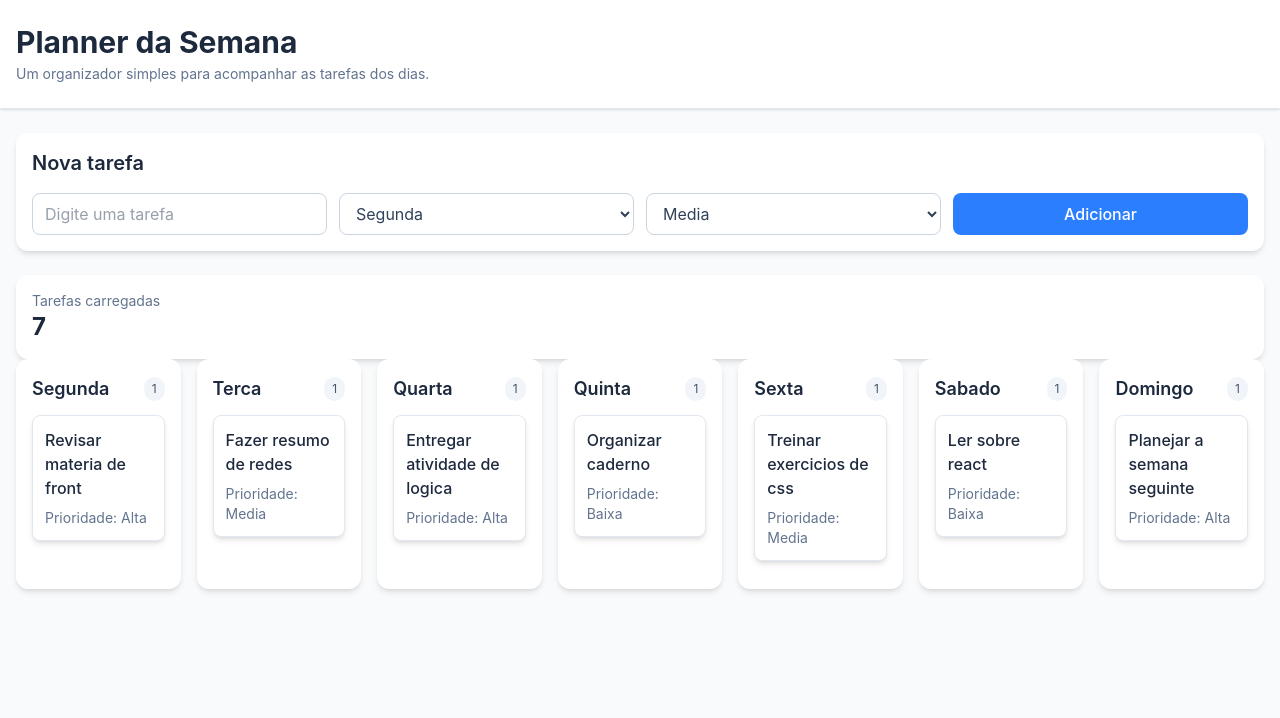
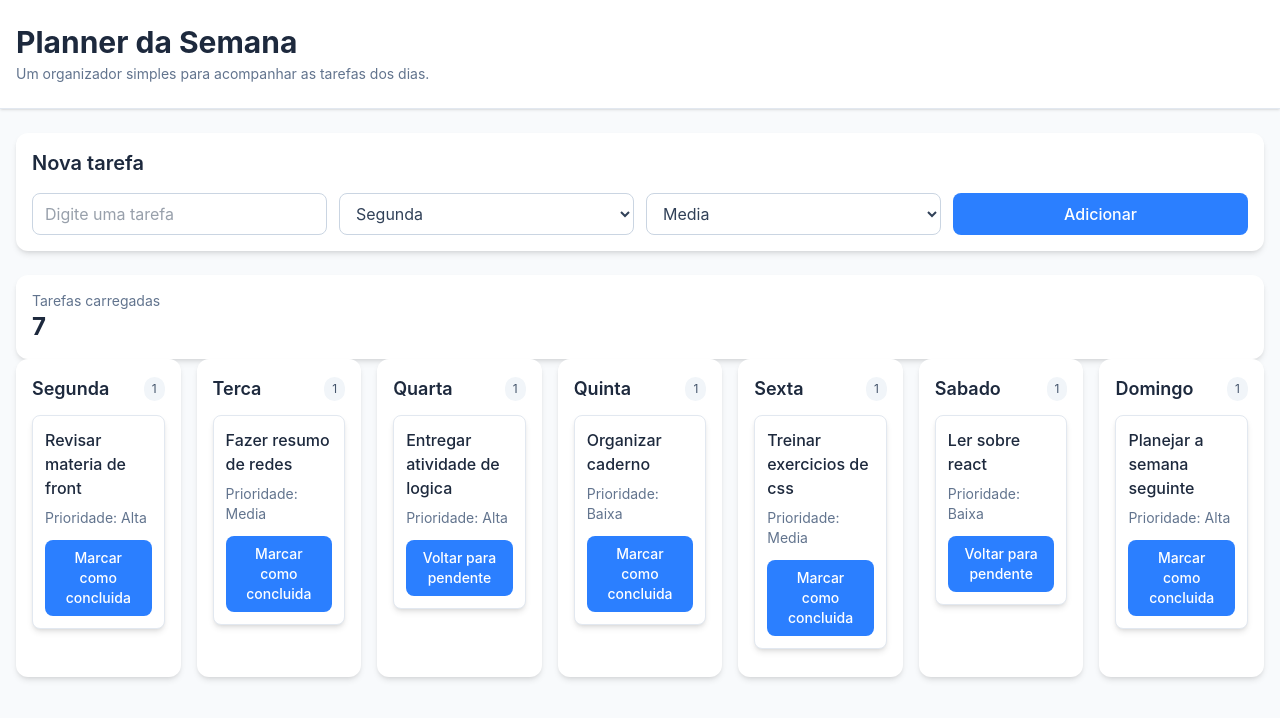
Before and after one commit to laraa-n/Planejador-de-tarefas-React, a React (Vite) app: page / in a window 1280 px wide. Shown: the top 718 px of the page. Built offline with nearby package versions, Linux system fonts and the light colour scheme.

Commit message:
adicionado botao para marcar como concluida

```diff
--- a/src/App.jsx
+++ b/src/App.jsx
@@ -20,6 +20,14 @@ function App() {
     ])
   }
 
+  function marcarConcluida(idDaTarefa) {
+    setListaTarefas((tarefasAtuais) =>
+      tarefasAtuais.map((tarefa) =>
+        tarefa.id === idDaTarefa ? { ...tarefa, done: !tarefa.done } : tarefa,
+      ),
+    )
+  }
+
   return (
     <div className="min-h-screen bg-slate-50">
       <Header />
@@ -29,7 +37,10 @@ function App() {
           <p className="text-sm text-slate-500">Tarefas carregadas</p>
           <strong className="text-2xl text-slate-800">{listaTarefas.length}</strong>
         </div>
-        <WeekBoard listaTarefas={listaTarefas} />
+        <WeekBoard
+          listaTarefas={listaTarefas}
+          marcarConcluida={marcarConcluida}
+        />
       </main>
     </div>
   )
--- a/src/components/DayColumn.jsx
+++ b/src/components/DayColumn.jsx
@@ -1,6 +1,6 @@
 import TaskCard from './TaskCard'
 
-function DayColumn({ dia, listaTarefas }) {
+function DayColumn({ dia, listaTarefas, marcarConcluida }) {
   const tarefasDoDia = listaTarefas.filter((tarefa) => tarefa.day === dia)
 
   return (
@@ -12,7 +12,11 @@ function DayColumn({ dia, listaTarefas }) {
         </span>
       </div>
       {tarefasDoDia.map((tarefa) => (
-        <TaskCard key={tarefa.id} tarefa={tarefa} />
+        <TaskCard
+          key={tarefa.id}
+          tarefa={tarefa}
+          marcarConcluida={marcarConcluida}
+        />
       ))}
     </div>
   )
--- a/src/components/TaskCard.jsx
+++ b/src/components/TaskCard.jsx
@@ -1,8 +1,15 @@
-function TaskCard({ tarefa }) {
+function TaskCard({ tarefa, marcarConcluida }) {
   return (
     <article className="mb-3 rounded-lg border border-slate-200 bg-white p-3 shadow-md">
       <h3 className="font-medium text-slate-800">{tarefa.title}</h3>
       <p className="mt-2 text-sm text-slate-500">Prioridade: {tarefa.priority}</p>
+      <button
+        type="button"
+        className="mt-3 w-full rounded-lg bg-blue-500 px-3 py-2 text-sm font-medium text-white transition hover:bg-blue-600"
+        onClick={() => marcarConcluida(tarefa.id)}
+      >
+        {tarefa.done ? 'Voltar para pendente' : 'Marcar como concluida'}
+      </button>
     </article>
   )
 }
--- a/src/components/WeekBoard.jsx
+++ b/src/components/WeekBoard.jsx
@@ -10,11 +10,16 @@ const diasDaSemana = [
   'Domingo',
 ]
 
-function WeekBoard({ listaTarefas }) {
+function WeekBoard({ listaTarefas, marcarConcluida }) {
   return (
     <section className="mb-6 grid grid-cols-1 gap-4 md:grid-cols-7">
       {diasDaSemana.map((dia) => (
-        <DayColumn key={dia} dia={dia} listaTarefas={listaTarefas} />
+        <DayColumn
+          key={dia}
+          dia={dia}
+          listaTarefas={listaTarefas}
+          marcarConcluida={marcarConcluida}
+        />
       ))}
     </section>
   )
```
